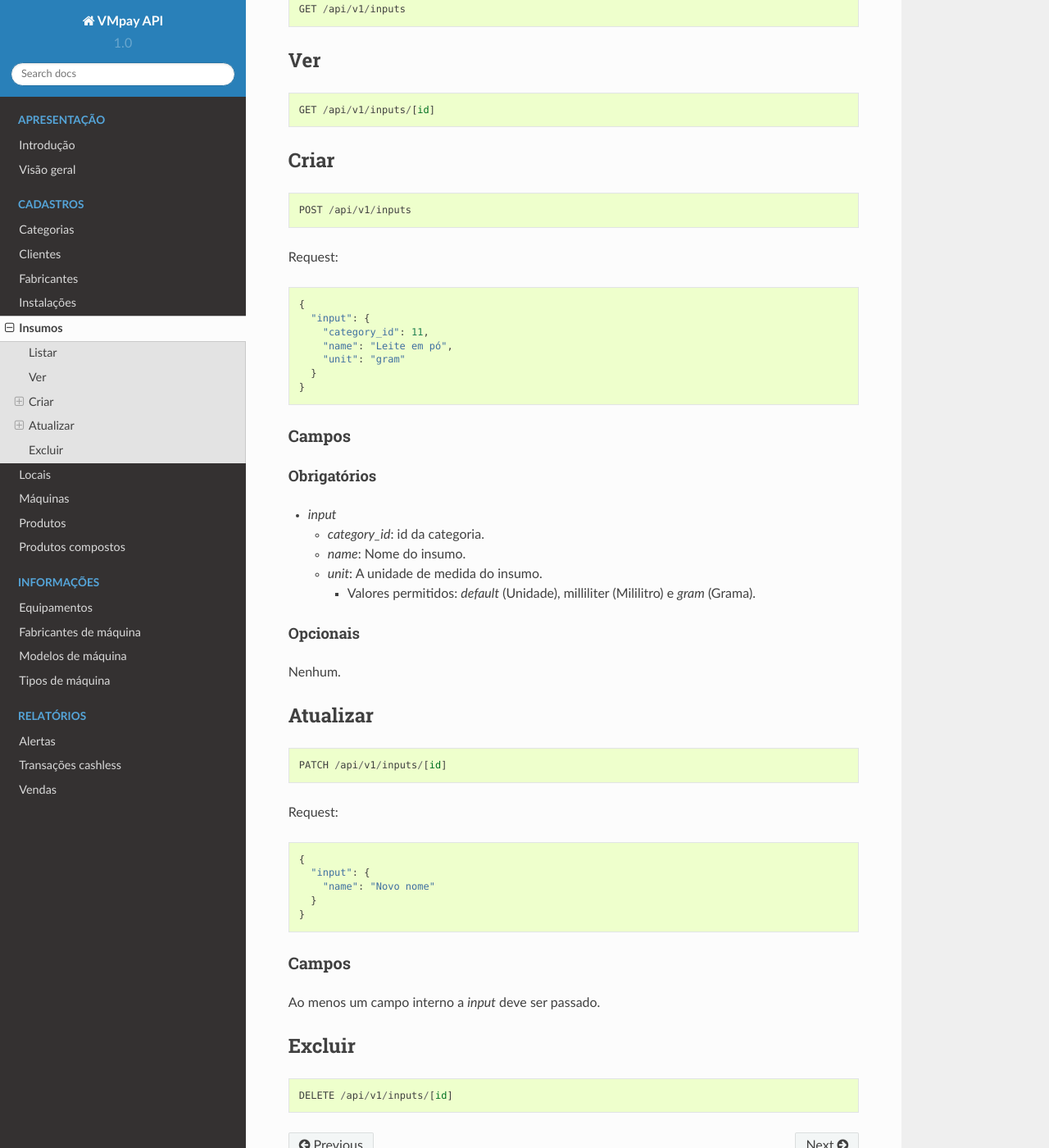
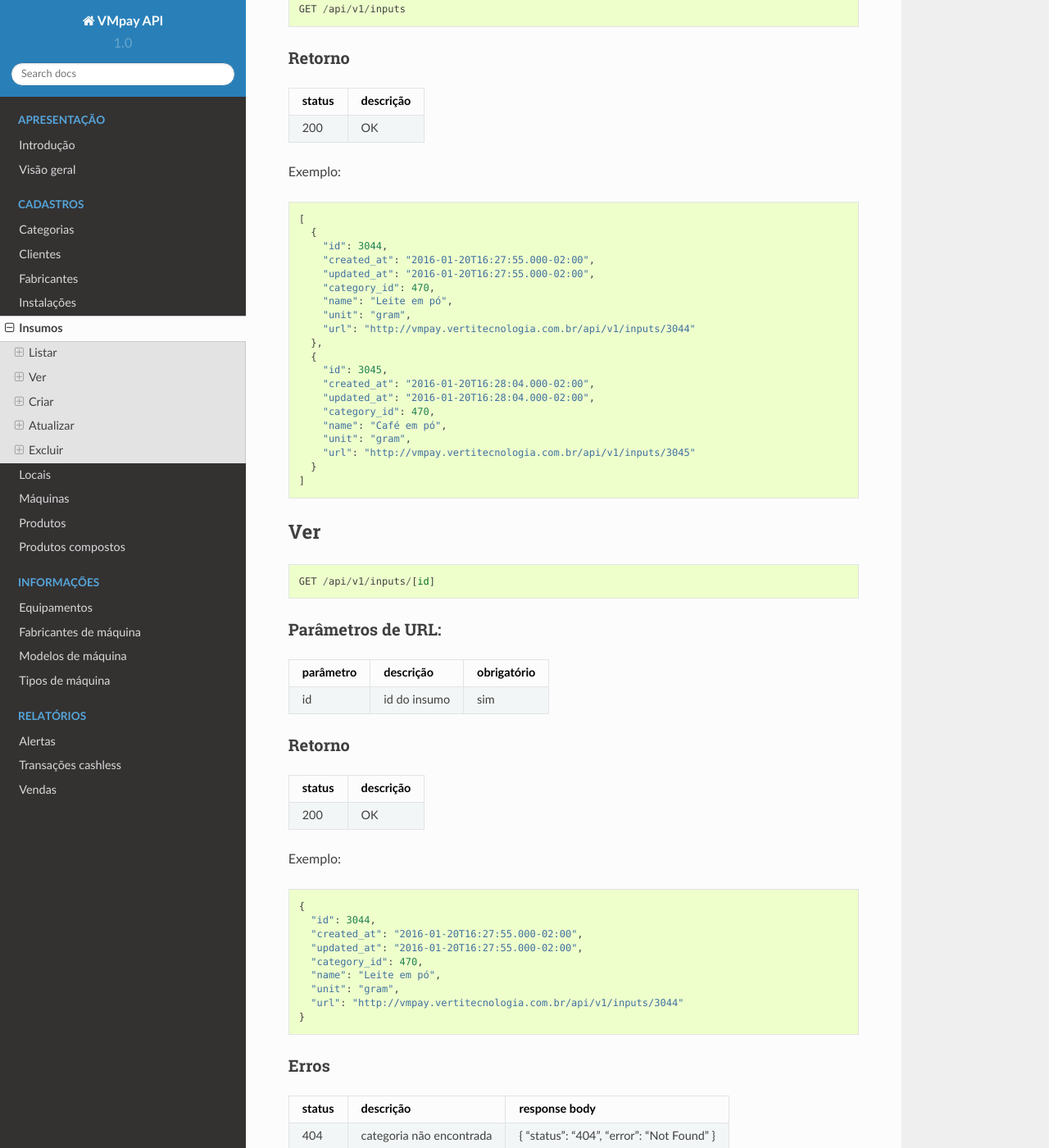
Before and after one commit to rfbezerra/vmpay_api_doc, a Sphinx documentation site: the page built from docs/source/registries/input.rst, in a window 1280 px wide and 1400 px high, scrolled down 226 px. Shown: the whole window at 82% size. Built offline with Sphinx 7.4.7 and the Read the Docs theme 2.0.0, drawn with Linux system fonts in a browser that asks for light colours; some of the changed text lies outside the part shown.

Commit message:
Adiciona exemplos à insumos

```diff
--- a/docs/source/registries/input.rst
+++ b/docs/source/registries/input.rst
@@ -7,14 +7,89 @@
 
 ::
 
-    GET /api/v1/inputs
+  GET /api/v1/inputs
+
+Retorno
+-------
+
+======  =========
+status  descrição
+======  =========
+200     OK
+======  =========
+
+Exemplo:
+
+::
+
+  [
+    {
+      "id": 3044,
+      "created_at": "2016-01-20T16:27:55.000-02:00",
+      "updated_at": "2016-01-20T16:27:55.000-02:00",
+      "category_id": 470,
+      "name": "Leite em pó",
+      "unit": "gram",
+      "url": "http://vmpay.vertitecnologia.com.br/api/v1/inputs/3044"
+    },
+    {
+      "id": 3045,
+      "created_at": "2016-01-20T16:28:04.000-02:00",
+      "updated_at": "2016-01-20T16:28:04.000-02:00",
+      "category_id": 470,
+      "name": "Café em pó",
+      "unit": "gram",
+      "url": "http://vmpay.vertitecnologia.com.br/api/v1/inputs/3045"
+    }
+  ]
 
 Ver
 ===
 
 ::
 
-    GET /api/v1/inputs/[id]
+  GET /api/v1/inputs/[id]
+
+Parâmetros de URL:
+------------------
+
+=========  ===============  ===========
+parâmetro  descrição        obrigatório
+=========  ===============  ===========
+id         id do insumo     sim
+=========  ===============  ===========
+
+Retorno
+-------
+
+======  =========
+status  descrição
+======  =========
+200     OK
+======  =========
+
+Exemplo:
+
+::
+
+  {
+    "id": 3044,
+    "created_at": "2016-01-20T16:27:55.000-02:00",
+    "updated_at": "2016-01-20T16:27:55.000-02:00",
+    "category_id": 470,
+    "name": "Leite em pó",
+    "unit": "gram",
+    "url": "http://vmpay.vertitecnologia.com.br/api/v1/inputs/3044"
+  }
+
+Erros
+-----
+
+==========  ========================  =========================================
+status      descrição                 response body
+==========  ========================  =========================================
+404         categoria não encontrada  { "status": "404", "error": "Not Found" }
+==========  ========================  =========================================
 
 Criar
 =====
@@ -25,13 +100,13 @@
 
 Request::
 
-    {
-      "input": {
-        "category_id": 11,
-        "name": "Leite em pó",
-        "unit": "gram"
-      }
+  {
+    "input": {
+      "category_id": 11,
+      "name": "Leite em pó",
+      "unit": "gram"
     }
+  }
 
 Campos
 ------
@@ -52,12 +127,65 @@
 
 Nenhum.
 
+Retorno
+-------
+
+======  ==================
+status  descrição
+======  ==================
+201     Criado com sucesso
+======  ==================
+
+Exemplo:
+
+::
+
+  {
+    "id": 2829,
+    "created_at": "2016-02-16T08:53:54.731-02:00",
+    "updated_at": "2016-02-16T08:53:54.731-02:00",
+    "category_id": 11,
+    "name": "Leite em pó",
+    "unit": "gram",
+    "url": "http://localhost:4000/api/v1/inputs/2829"
+  }
+
+Erros
+-----
+
+==========  ====================================  ====================================================
+status      descrição                             response body
+==========  ====================================  ====================================================
+400         parâmetros faltando                   { "status": "400", "error": "Bad Request" }
+401         não autorizado                        (vazio)
+422         erro ao criar                         ver exemplo abaixo
+==========  ====================================  ====================================================
+
+422 - erro ao criar
+
+::
+
+  {
+    "name": [
+      "já está em uso"
+    ]
+  }
+
 Atualizar
 =========
 
 ::
 
-    PATCH /api/v1/inputs/[id]
+  PATCH /api/v1/inputs/[id]
+
+Parâmetros de URL:
+------------------
+
+=========  ===============  ===========
+parâmetro  descrição        obrigatório
+=========  ===============  ===========
+id         id do insumo     sim
+=========  ===============  ===========
 
 Request::
 
@@ -72,9 +200,81 @@
 
 Ao menos um campo interno a *input* deve ser passado.
 
+Retorno
+-------
+
+======  ======================
+status  descrição
+======  ======================
+200     Atualizado com sucesso
+======  ======================
+
+Exemplo:
+
+::
+
+  {
+    "id": 2829,
+    "created_at": "2016-02-16T08:53:54.000-02:00",
+    "updated_at": "2016-02-16T08:59:35.600-02:00",
+    "category_id": 11,
+    "name": "Novo nome",
+    "unit": "gram",
+    "url": "http://localhost:4000/api/v1/inputs/2829"
+  }
+
+Erros
+-----
+
+==========  ====================================  ====================================================
+status      descrição                             response body
+==========  ====================================  ====================================================
+400         parâmetros faltando                   { "status": "400", "error": "Bad Request" }
+401         não autorizado                        (vazio)
+404         categoria não encontrada              { "status": "404", "error": "Not Found" }
+422         erro ao atualizar                     ver exemplo abaixo
+==========  ====================================  ====================================================
+
+422 - erro ao atualizar
+
+::
+
+  {
+    "name": [
+      "não pode ficar em branco"
+    ]
+  }
+
 Excluir
 =======
 
 ::
 
-    DELETE /api/v1/inputs/[id]
+  DELETE /api/v1/inputs/[id]
+
+Parâmetros de URL:
+------------------
+
+=========  ===============  ===========
+parâmetro  descrição        obrigatório
+=========  ===============  ===========
+id         id do insumo     sim
+=========  ===============  ===========
+
+Retorno
+-------
+
+======  ====================  =============
+status  descrição             response body
+======  ====================  =============
+204     Excluído com sucesso  (vazio)
+======  ====================  =============
+
+Erros
+-----
+
+==========  ====================================  ====================================================
+status      descrição                             response body
+==========  ====================================  ====================================================
+404         categoria não encontrada              { "status": "404", "error": "Not Found" }
+==========  ====================================  ====================================================
```
